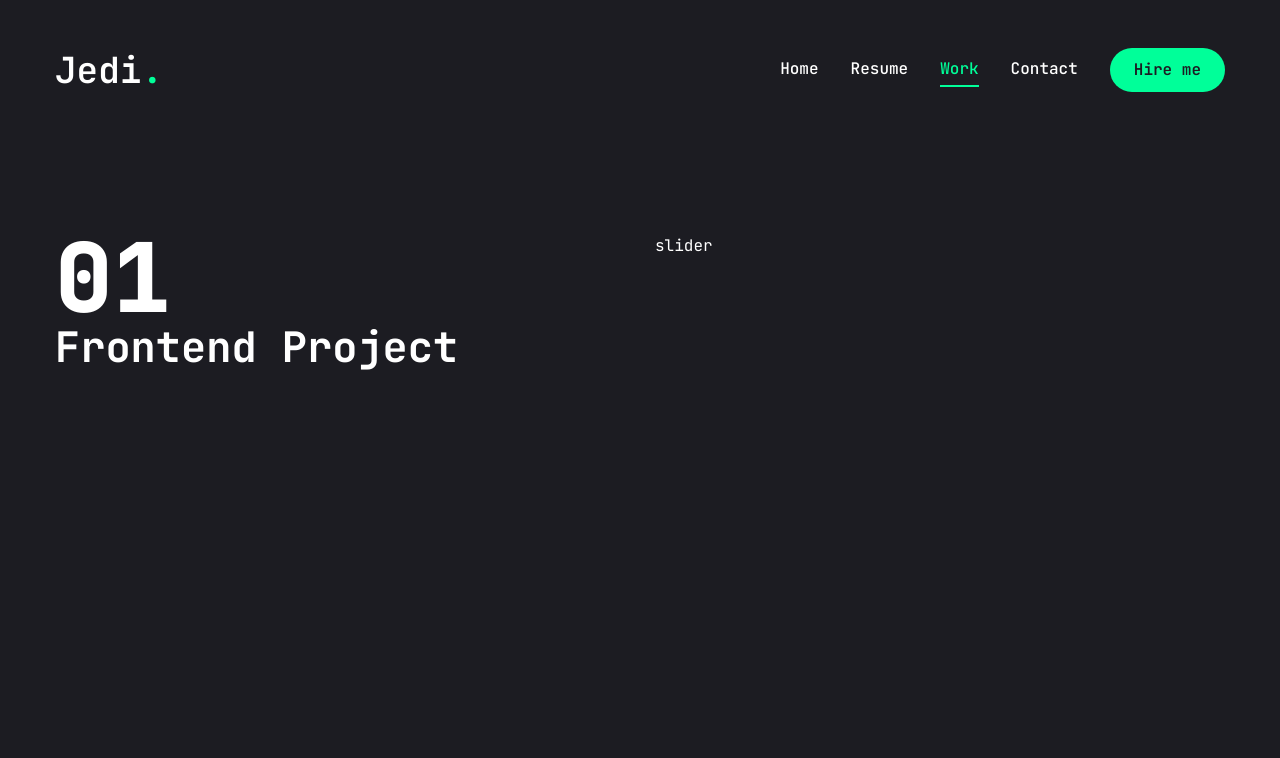
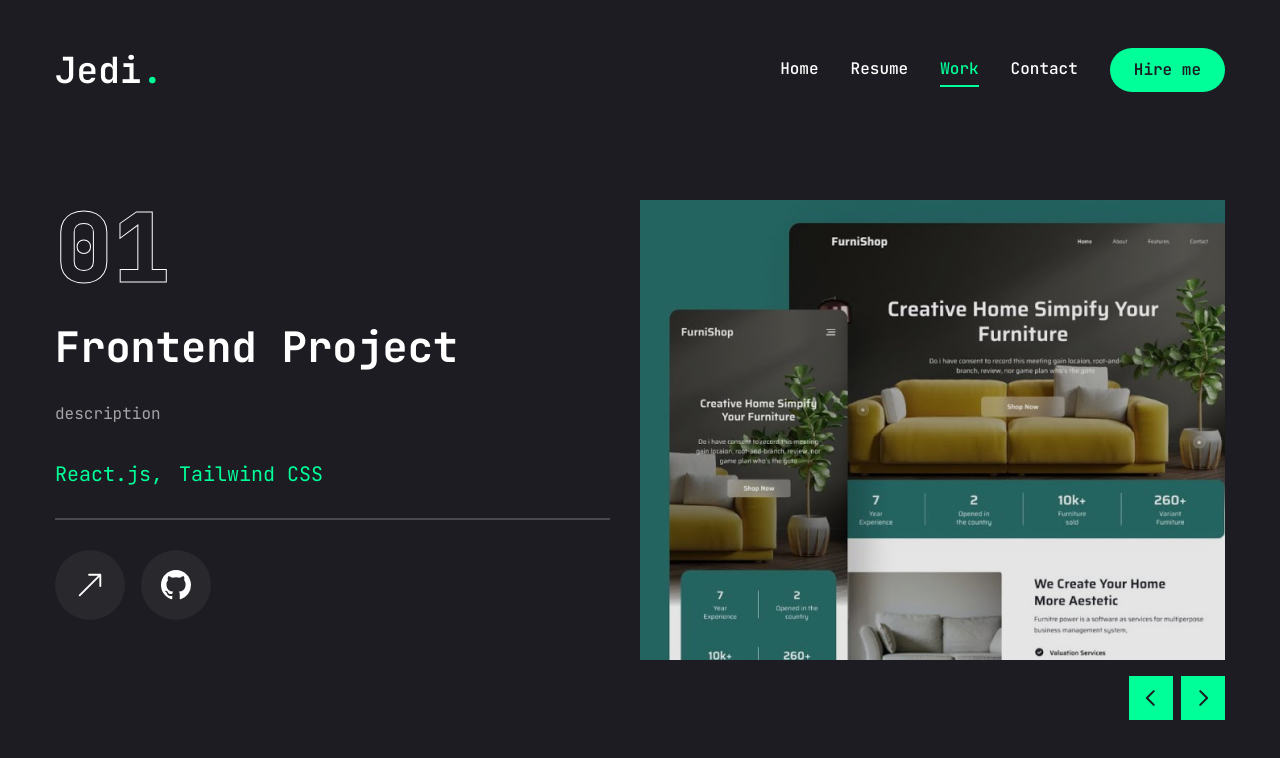
Before and after one commit to JediKnightGIT/portfolio, a Next.js app: page /work in a window 1280 px wide. Shown: the top 758 px of the page. Built offline with nearby package versions, Linux system fonts and the light colour scheme.

Commit message:
work page is done

```diff
--- a/app/globals.css
+++ b/app/globals.css
@@ -15,4 +15,8 @@
   .h3 {
     @apply text-[20px] xl:text-[24px] leading-[1.1] font-semibold;
   }
+  .text-outline {
+    -webkit-text-fill-color: transparent;
+    -webkit-text-stroke-width: 1px;
+  }
 }
--- a/app/work/page.tsx
+++ b/app/work/page.tsx
@@ -6,9 +6,11 @@
 import 'swiper/css';
 
 import { BsArrowUpRight, BsGithub } from 'react-icons/bs';
-import { Tooltip, TooltipContent, TooltipProvider, TooltipTrigger } from '@radix-ui/react-tooltip';
+import { Tooltip, TooltipContent, TooltipProvider, TooltipTrigger } from '@/components/ui/tooltip';
 import Link from 'next/link';
 import Image from 'next/image';
+import WorkSliderButtons from '@/components/WorkSliderButtons';
+import { Swiper as SwiperType } from 'swiper/types';
 
 const projects = [
   {
@@ -46,27 +48,116 @@
 const Work: React.FC = () => {
   const [project, setProject] = useState(projects[0]);
 
+  const handleSlideChange = (swiper: SwiperType) => {
+    const currentIndex = swiper.activeIndex;
+    setProject(projects[currentIndex]);
+  };
+
   return (
     <motion.div
       initial={{ opacity: 0 }}
-      animate={{ opacity: 1 }}
+      animate={{
+        opacity: 1,
+        transition: { delay: 2.4, duration: 0.4, ease: 'easeIn' },
+      }}
       className="min-h-[80vh] flex flex-col justify-center py-12 xl:px-0">
       <div className="container">
-        <div className="flex flex-col xl:flex-row xl:gap-[30px]">
+        <div className="flex flex-col xl:flex-row xl:gap-[30px] h-1/2">
           <div className="w-full xl:w-[50%] xl:h-[460px] flex flex-col xl:justify-between order-2 xl:order-none">
-            <div>
+            <div className="flex flex-col gap-[30px]">
               {/* outline num */}
-              <div className="text-8xl leading-none font-extrabold text-outline">
-                {project.num}
-              </div>
+              <div className="text-8xl leading-none font-extrabold text-outline">{project.num}</div>
 
               {/* project category */}
               <h2 className="text-[42px] font-bold leading-none text-white group-hover:text-accent transition-all duration-500 capitalize">
                 {project.category} project
               </h2>
+
+              {/* project description */}
+              <p className="text-white/60">{project.description}</p>
+
+              {/* stack */}
+              <ul className="flex gap-4">
+                {project.stack.map((item, idx) => {
+                  return (
+                    <li key={idx} className="text-xl text-accent">
+                      {item.name}
+                      {/* remove the last comma */}
+                      {idx !== project.stack.length - 1 && ','}
+                    </li>
+                  );
+                })}
+
+                {/* border */}
+              </ul>
+              <div className="border border-white/20"></div>
+
+              {/* buttons */}
+              {/* live project button */}
+              <div className="flex items-center gap-4">
+                <Link href={project.live}>
+                  <TooltipProvider delayDuration={100}>
+                    <Tooltip>
+                      <TooltipTrigger className="w-[70px] h-[70px] rounded-full bg-white/5 flex justify-center items-center group">
+                        <BsArrowUpRight className="text-white text-3xl group-hover:text-accent transition-all duration-300" />
+                      </TooltipTrigger>
+                      <TooltipContent>
+                        <p>Live project</p>
+                      </TooltipContent>
+                    </Tooltip>
+                  </TooltipProvider>
+                </Link>
+
+                {/* github proect button */}
+                <Link href={project.github}>
+                  <TooltipProvider delayDuration={100}>
+                    <Tooltip>
+                      <TooltipTrigger className="w-[70px] h-[70px] rounded-full bg-white/5 flex justify-center items-center group">
+                        <BsGithub className="text-white text-3xl group-hover:text-accent transition-all duration-300" />
+                      </TooltipTrigger>
+                      <TooltipContent>
+                        <p>Github repository</p>
+                      </TooltipContent>
+                    </Tooltip>
+                  </TooltipProvider>
+                </Link>
+              </div>
             </div>
           </div>
-          <div className="w-full xl:w-[50%]">slider</div>
+
+          <div className="w-full xl:w-1/2">
+            <Swiper
+              onSlideChange={handleSlideChange}
+              spaceBetween={10}
+              slidesPerView={1}
+              className="xl:h-[520px] mb-12 xl:mb-0">
+              {projects.map((item, idx) => {
+                return (
+                  <SwiperSlide key={idx} className="w-full">
+                    <div className="h-[460px] relative group flex justify-center items-center bg-pink-50/20">
+                      {/* overlay */}
+                      <div className="absolute top-0 bottom-0 w-full h-full bg-black/10 z-10"></div>
+                      {/* image */}
+                      <div className="relative w-full h-full">
+                        <Image
+                          src={item.image}
+                          fill
+                          alt={`${item.title} image`}
+                          className="object-cover"
+                        />
+                      </div>
+                    </div>
+                  </SwiperSlide>
+                );
+              })}
+
+              {/* slider buttons */}
+              <WorkSliderButtons
+                containerStyles="flex gap-2 absolute right-0 bottom-[calc(50%_-_22px)] xl:bottom-0 z-20 w-full justify-between xl:w-max xl:justify-none"
+                btnStyles="bg-accent hover:bg-accent-hover text-primary text-[22px] w-[44px] h-[44px] flex justify-center items-center transition-all"
+              />
+            </Swiper>
+          </div>
         </div>
       </div>
     </motion.div>
--- /dev/null
+++ b/components/WorkSliderButtons.tsx
@@ -0,0 +1,25 @@
+'use client';
+
+import { useSwiper } from 'swiper/react';
+import { PiCaretLeftBold, PiCaretRightBold } from 'react-icons/pi';
+
+const WorkSliderButtons: React.FC<Record<string, string>> = ({
+  containerStyles,
+  btnStyles,
+  iconsStyles,
+}) => {
+  const swiper = useSwiper();
+
+  return (
+    <div className={containerStyles}>
+      <button onClick={() => swiper.slidePrev()} className={btnStyles}>
+        <PiCaretLeftBold className={iconsStyles} />
+      </button>
+      <button onClick={() => swiper.slideNext()} className={btnStyles}>
+        <PiCaretRightBold className={iconsStyles} />
+      </button>
+    </div>
+  );
+};
+
+export default WorkSliderButtons;
```
